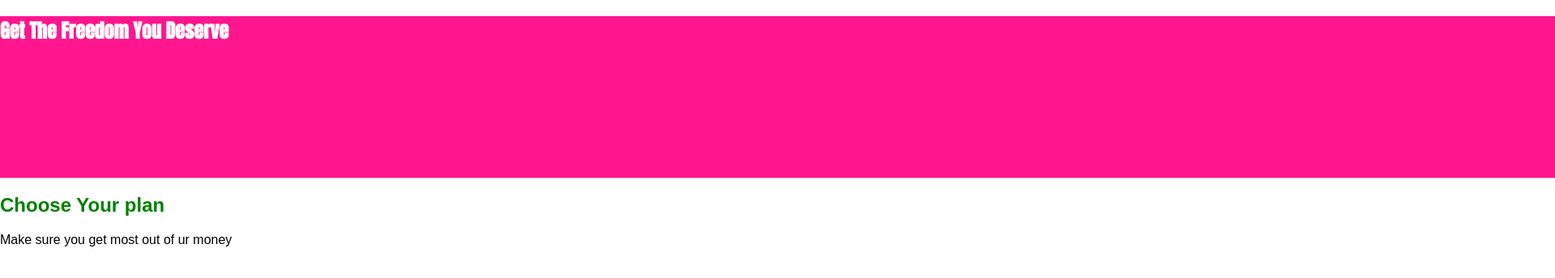
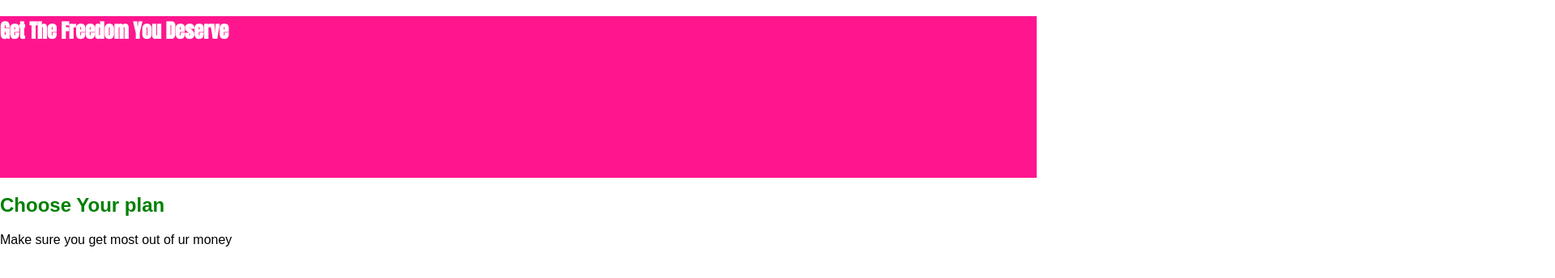
Before and after one commit to Himanshu-jain2597/CSS-Learning, a plain HTML site: page height-width/index.html in a window 1280 px wide. Shown: the top 344 px of the page at 81% size, 1920 px wide, since content can reach past the window. Drawn offline with Linux system fonts and the light colour scheme.

Commit message:
Update main.css

```diff
--- a/height-width/main.css
+++ b/height-width/main.css
@@ -12,7 +12,7 @@ main {
 */
 #product-overview {
   background-color: #ff168f;
-  width: 700%;
+  width: 100%;
   /* height is relative to parent element if parent height(main) is 200 px then it will take 100% of parent */
   height: 100%;
 }
```
